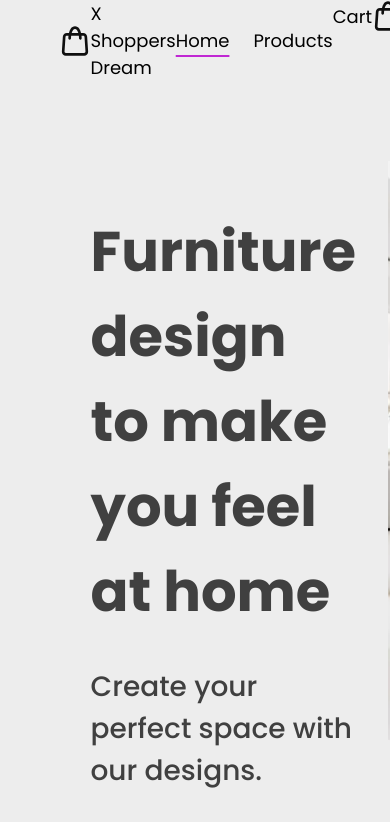
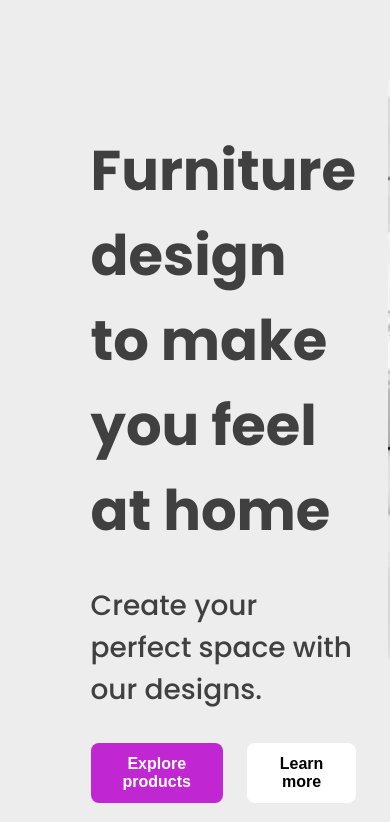
Before and after one commit to dariojularic/x-shopper-dream-e-commerce, a React (Vite) app: page / in a window 390 px wide. Shown: the top 822 px of the page. Built offline with nearby package versions, Linux system fonts and the light colour scheme.

Commit message:
Add style

```diff
--- a/src/layouts/navbar/Navbar.css
+++ b/src/layouts/navbar/Navbar.css
@@ -1,14 +1,22 @@
-header {
+/* header {
   display: flex;
   justify-content: center;
-}
+} */
 
 nav {
   display: flex;
   justify-content: space-between;
-  width: 70%;
-  font-size: 1.8rem
+  /* width: 70%; */
+  font-size: 1.8rem;
+  box-sizing: border-box;
+  padding: 0 160px;
 }
+
+.link-container {
+  display: flex;
+  gap: 2.4rem;
+}
+
 
 .nav-link-p {
   align-self: center;
@@ -20,10 +28,6 @@ nav {
   list-style-type: none;
 }
 
-.link-container {
-  display: flex;
-  gap: 2.4rem;
-}
 
 .navbar-link {
   text-decoration: none;
@@ -42,3 +46,31 @@ nav {
   text-underline-offset: 0.8rem;
   text-decoration-thickness: 0.2rem;
 }
+
+@media (max-width: 800px) {
+  nav {
+    width: 100%;
+    height: 100vh;
+    position: absolute;
+    left: 100%;
+    background-color: rgb(245, 91, 91);
+    display: flex;
+    flex-direction: column;
+    justify-content: center;
+  }
+
+  .link-container {
+    display: flex;
+    flex-direction: column;
+    justify-content: center;
+    gap: 0;
+  }
+
+  .logo-container {
+    display: none;
+  }
+
+  .navbar-link {
+    margin-bottom: 1.6rem;
+  }
+}
```
